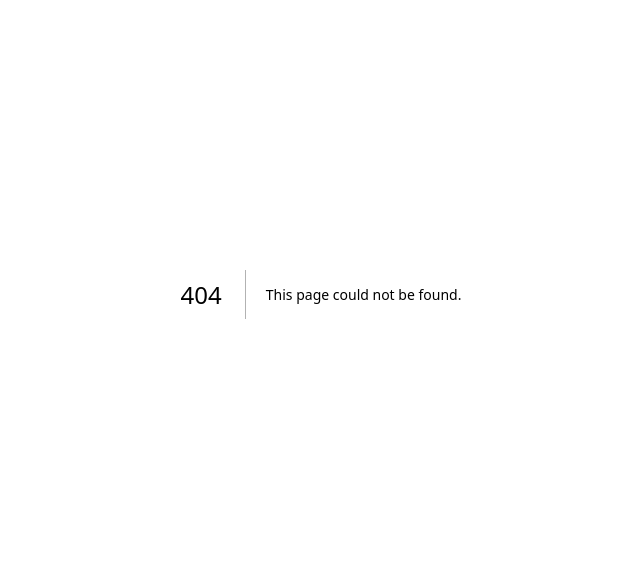
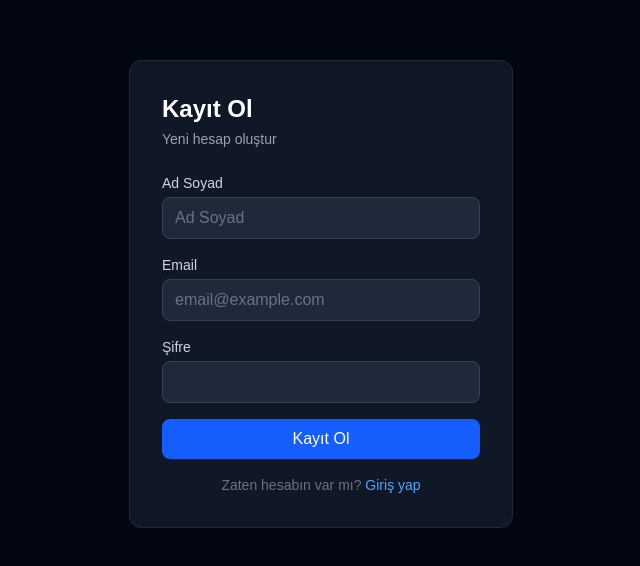
Before and after one commit to alihannaslan/superlike-dubbing, a Next.js app: page /register in a window 1280 px wide. Before the commit this address had no page. Shown: the part 106-672 px from the top of the page, without its empty margins (319-959 px from the left). Built offline with nearby package versions, Linux system fonts and the light colour scheme.

Commit message:
feat: add login and register pages

```diff
--- /dev/null
+++ b/src/app/(auth)/layout.tsx
@@ -0,0 +1,7 @@
+export default function AuthLayout({ children }: { children: React.ReactNode }) {
+  return (
+    <div className="min-h-screen bg-gray-950 flex items-center justify-center p-4">
+      {children}
+    </div>
+  );
+}
--- /dev/null
+++ b/src/app/(auth)/login/page.tsx
@@ -0,0 +1,62 @@
+"use client";
+
+import { signIn } from "next-auth/react";
+import { useRouter } from "next/navigation";
+import { useState } from "react";
+import Link from "next/link";
+
+export default function LoginPage() {
+  const router = useRouter();
+  const [error, setError] = useState("");
+  const [loading, setLoading] = useState(false);
+
+  async function handleSubmit(e: React.FormEvent<HTMLFormElement>) {
+    e.preventDefault();
+    setLoading(true);
+    setError("");
+
+    const formData = new FormData(e.currentTarget);
+
+    const result = await signIn("credentials", {
+      email: formData.get("email") as string,
+      password: formData.get("password") as string,
+      redirect: false,
+    });
+
+    if (result?.error) {
+      setError("Email veya şifre hatalı");
+      setLoading(false);
+    } else {
+      router.push("/");
+    }
+  }
+
+  return (
+    <div className="w-full max-w-sm">
+      <div className="bg-gray-900 border border-gray-800 rounded-xl p-8">
+        <h1 className="text-2xl font-bold text-white mb-1">Superlike Dubbing</h1>
+        <p className="text-gray-400 text-sm mb-6">Video çeviri aracına giriş yap</p>
+
+        <form onSubmit={handleSubmit} className="space-y-4">
+          <div>
+            <label htmlFor="email" className="block text-sm text-gray-300 mb-1">Email</label>
+            <input id="email" name="email" type="email" required className="w-full bg-gray-800 border border-gray-700 rounded-lg px-3 py-2 text-white placeholder-gray-500 focus:outline-none focus:ring-2 focus:ring-blue-500 focus:border-transparent" placeholder="email@example.com" />
+          </div>
+          <div>
+            <label htmlFor="password" className="block text-sm text-gray-300 mb-1">Şifre</label>
+            <input id="password" name="password" type="password" required className="w-full bg-gray-800 border border-gray-700 rounded-lg px-3 py-2 text-white placeholder-gray-500 focus:outline-none focus:ring-2 focus:ring-blue-500 focus:border-transparent" />
+          </div>
+          {error && <p className="text-red-400 text-sm">{error}</p>}
+          <button type="submit" disabled={loading} className="w-full bg-blue-600 hover:bg-blue-700 disabled:opacity-50 text-white font-medium py-2 rounded-lg transition-colors">
+            {loading ? "Giriş yapılıyor..." : "Giriş Yap"}
+          </button>
+        </form>
+
+        <p className="text-gray-500 text-sm mt-4 text-center">
+          Hesabın yok mu?{" "}
+          <Link href="/register" className="text-blue-400 hover:text-blue-300">Kayıt ol</Link>
+        </p>
+      </div>
+    </div>
+  );
+}
--- /dev/null
+++ b/src/app/(auth)/register/page.tsx
@@ -0,0 +1,72 @@
+"use client";
+
+import { useRouter } from "next/navigation";
+import { useState } from "react";
+import Link from "next/link";
+
+export default function RegisterPage() {
+  const router = useRouter();
+  const [error, setError] = useState("");
+  const [loading, setLoading] = useState(false);
+
+  async function handleSubmit(e: React.FormEvent<HTMLFormElement>) {
+    e.preventDefault();
+    setLoading(true);
+    setError("");
+
+    const formData = new FormData(e.currentTarget);
+
+    const res = await fetch("/api/register", {
+      method: "POST",
+      headers: { "Content-Type": "application/json" },
+      body: JSON.stringify({
+        email: formData.get("email"),
+        password: formData.get("password"),
+        name: formData.get("name"),
+      }),
+    });
+
+    const data = await res.json();
+
+    if (!res.ok) {
+      setError(data.error || "Kayıt başarısız");
+      setLoading(false);
+      return;
+    }
+
+    router.push("/login");
+  }
+
+  return (
+    <div className="w-full max-w-sm">
+      <div className="bg-gray-900 border border-gray-800 rounded-xl p-8">
+        <h1 className="text-2xl font-bold text-white mb-1">Kayıt Ol</h1>
+        <p className="text-gray-400 text-sm mb-6">Yeni hesap oluştur</p>
+
+        <form onSubmit={handleSubmit} className="space-y-4">
+          <div>
+            <label htmlFor="name" className="block text-sm text-gray-300 mb-1">Ad Soyad</label>
+            <input id="name" name="name" type="text" required className="w-full bg-gray-800 border border-gray-700 rounded-lg px-3 py-2 text-white placeholder-gray-500 focus:outline-none focus:ring-2 focus:ring-blue-500 focus:border-transparent" placeholder="Ad Soyad" />
+          </div>
+          <div>
+            <label htmlFor="email" className="block text-sm text-gray-300 mb-1">Email</label>
+            <input id="email" name="email" type="email" required className="w-full bg-gray-800 border border-gray-700 rounded-lg px-3 py-2 text-white placeholder-gray-500 focus:outline-none focus:ring-2 focus:ring-blue-500 focus:border-transparent" placeholder="email@example.com" />
+          </div>
+          <div>
+            <label htmlFor="password" className="block text-sm text-gray-300 mb-1">Şifre</label>
+            <input id="password" name="password" type="password" required minLength={6} className="w-full bg-gray-800 border border-gray-700 rounded-lg px-3 py-2 text-white placeholder-gray-500 focus:outline-none focus:ring-2 focus:ring-blue-500 focus:border-transparent" />
+          </div>
+          {error && <p className="text-red-400 text-sm">{error}</p>}
+          <button type="submit" disabled={loading} className="w-full bg-blue-600 hover:bg-blue-700 disabled:opacity-50 text-white font-medium py-2 rounded-lg transition-colors">
+            {loading ? "Kayıt yapılıyor..." : "Kayıt Ol"}
+          </button>
+        </form>
+
+        <p className="text-gray-500 text-sm mt-4 text-center">
+          Zaten hesabın var mı?{" "}
+          <Link href="/login" className="text-blue-400 hover:text-blue-300">Giriş yap</Link>
+        </p>
+      </div>
+    </div>
+  );
+}
```
